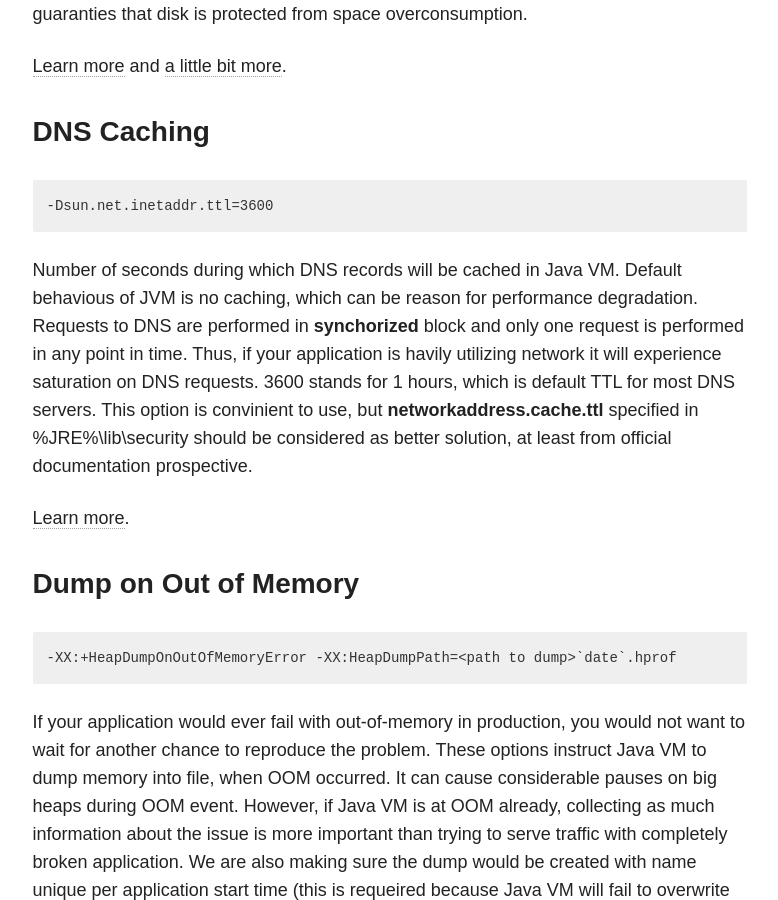
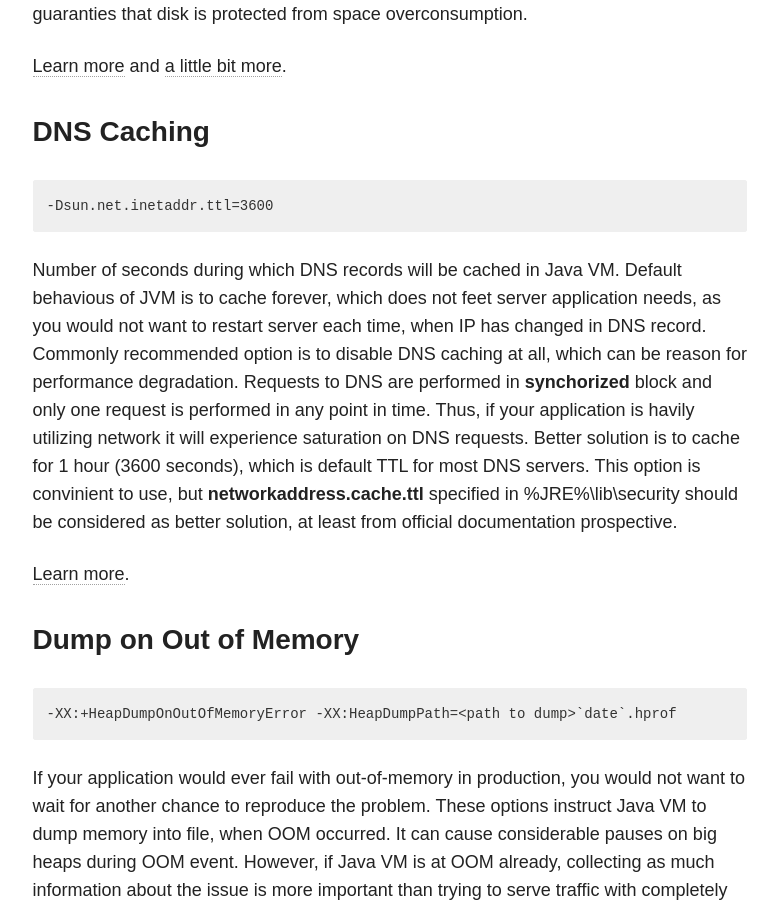
Before and after one commit to anatoliy-sokolenko/anatoliy-sokolenko.github.io, a Jekyll site: the page built from _posts/2014-11-03-javavm-options-production.md, in a window 1280 px wide and 900 px high, scrolled down 4101 px. Shown: the whole window, without its empty margins (347-1125 px from the left). Built offline with Jekyll 4.4.1, drawn with Linux system fonts in a browser that asks for light colours; nearby versions of some CDN libraries; formulas are drawn with MathJax 3; comment, search, counter and statistics services are not loaded.

Commit message:
fix DNS cache explanation in "Java VM Options You Should Always Use in Production" post

````diff
--- a/_posts/2014-11-03-javavm-options-production.md
+++ b/_posts/2014-11-03-javavm-options-production.md
@@ -151,7 +151,7 @@ GC log files rotation makes analysis of garbage collection problems easier, also
 -Dsun.net.inetaddr.ttl=3600
 ```
 
-Number of seconds during which DNS records will be cached in Java VM. Default behavious of JVM is no caching, which can be reason for performance degradation. Requests to DNS are performed in **synchorized** block and only one request is performed in any point in time. Thus, if your application is havily utilizing network it will experience saturation on DNS requests. 3600 stands for 1 hours, which is default TTL for most DNS servers. This option is convinient to use, but **networkaddress.cache.ttl** specified in %JRE%\lib\security should be considered as better solution, at least from official documentation prospective.
+Number of seconds during which DNS records will be cached in Java VM. Default behavious of JVM is to cache forever, which does not feet server application needs, as you would not want to restart server each time, when IP has changed in DNS record. Commonly recommended option is to disable DNS caching at all, which can be reason for performance degradation. Requests to DNS are performed in **synchorized** block and only one request is performed in any point in time. Thus, if your application is havily utilizing network it will experience saturation on DNS requests. Better solution is to cache for 1 hour (3600 seconds), which is default TTL for most DNS servers. This option is convinient to use, but **networkaddress.cache.ttl** specified in %JRE%\lib\security should be considered as better solution, at least from official documentation prospective.
 
 [Learn more](http://www.oracle.com/technetwork/java/javase/6u4-140071.html).
 
````
